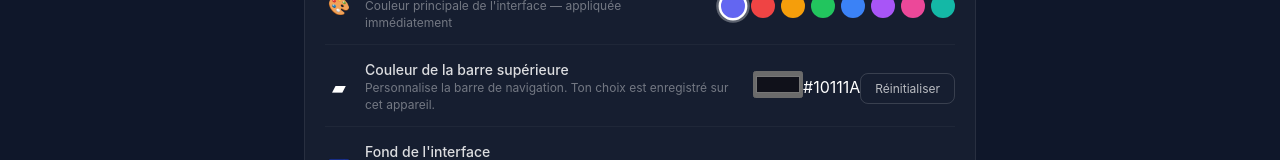
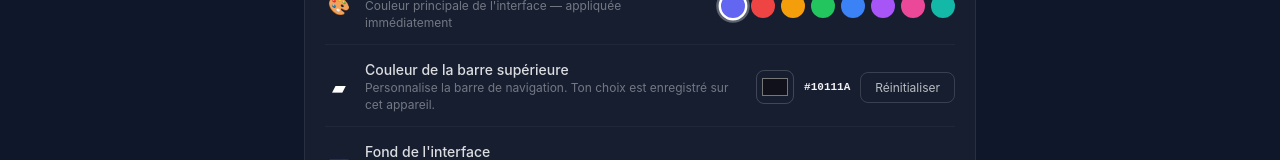
Before and after one commit to MESLIMOHAMEDM22005188/TaskFlow, a React (Vite) app in the folder frontend/: page /parametres in a window 1280 px wide. Shown: the part 458-618 px from the top of the page. Built offline with nearby package versions, Linux system fonts and the light colour scheme; no server answers; sample sign-in values are in the browser's storage.

Commit message:
style: improve settings page in light mode

```diff
--- a/frontend/src/assets/css/parametres.css
+++ b/frontend/src/assets/css/parametres.css
@@ -129,3 +129,5 @@
     .setting-row { flex-wrap: wrap; gap: 10px; }
     .setting-row-right { margin-left: auto; }
 }
+.topbar-color-control{display:flex;align-items:center;gap:10px;flex-wrap:wrap}.topbar-color-control input[type=color]{width:38px;height:34px;padding:3px;border:1px solid rgba(255,255,255,.18);border-radius:8px;background:transparent;cursor:pointer}.topbar-color-control span{font:600 11px ui-monospace,monospace;color:var(--topbar-text,currentColor)}
+:root.light-mode .settings-page{color:#242432}:root.light-mode .settings-title{color:#242432}:root.light-mode .settings-subtitle,:root.light-mode .settings-section-title{color:rgba(30,30,45,.58)}:root.light-mode .settings-card{border-color:rgba(25,25,40,.1)}:root.light-mode .setting-row{border-bottom-color:rgba(25,25,40,.08)}:root.light-mode .setting-row-title{color:rgba(25,25,40,.9)}:root.light-mode .setting-row-desc{color:rgba(25,25,40,.6)}:root.light-mode .bg-preset-option{color:#303040;border-color:rgba(25,25,40,.13);background:rgba(255,255,255,.6)}:root.light-mode .bg-preset-option.selected{color:#171725}:root.light-mode .bg-preset-preview-line{background:rgba(20,20,35,.45)}:root.light-mode .settings-select{background:#fff;color:#222235;border-color:rgba(25,25,40,.18)}
```
